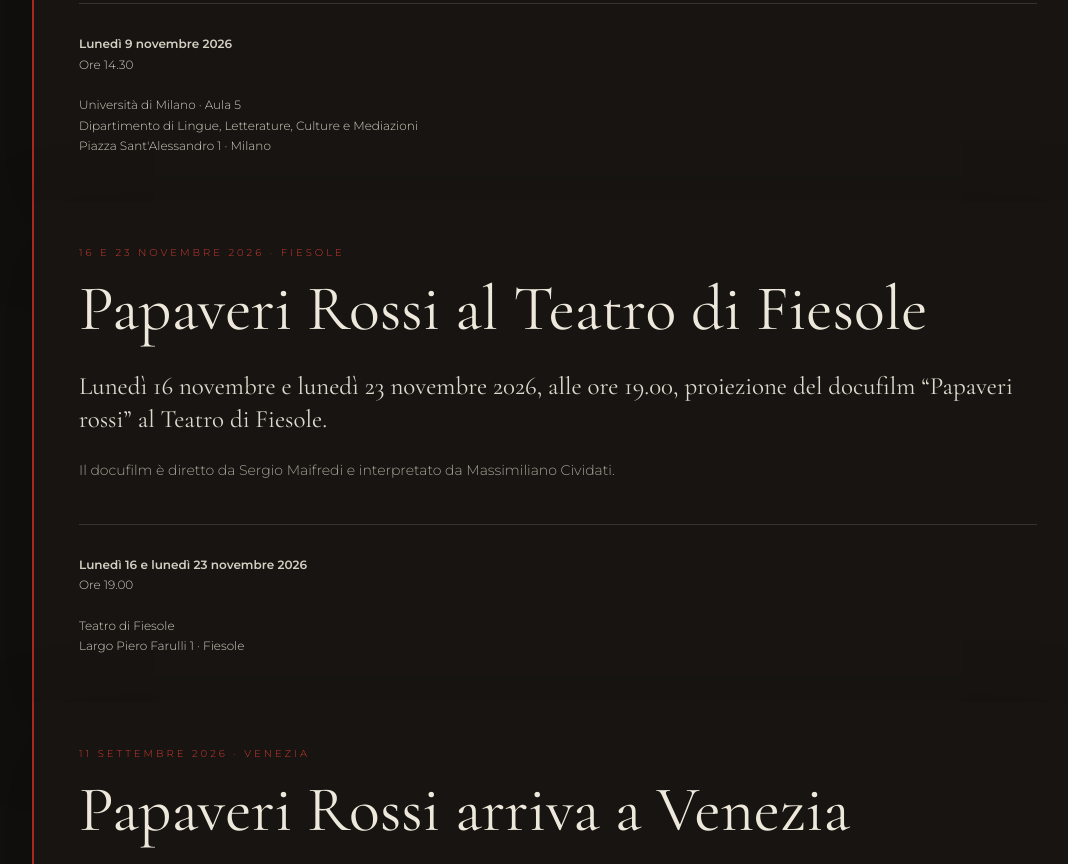
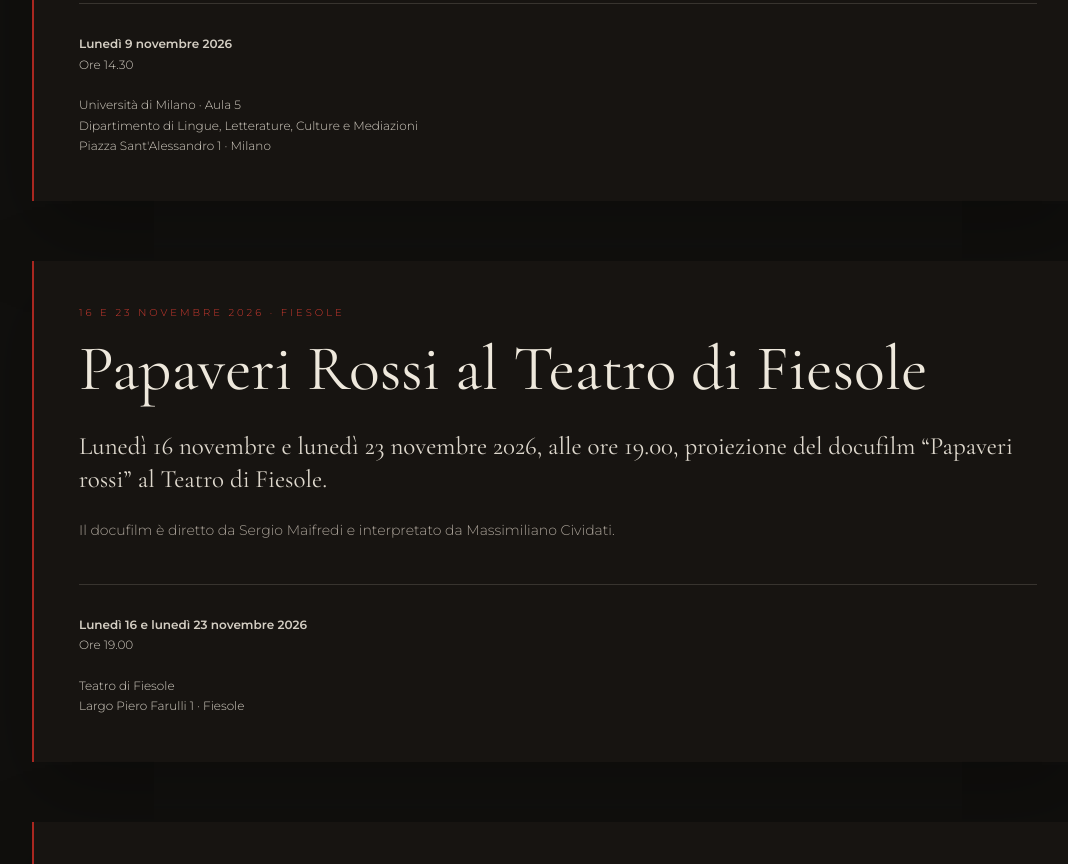
Before and after one commit to u7165266757-maker/papaverirossifilm, a plain HTML site: page index.html in a window 1280 px wide. Shown: the part 2072-2936 px from the top of the page, without its empty margins (83-1151 px from the left). Drawn offline with nearby package versions, Linux system fonts and the light colour scheme.

Commit message:
Add margin to news cards and update styles

```diff
--- a/style.css
+++ b/style.css
@@ -673,6 +673,13 @@
 }
 
 
+.news-card + .news-card {
+
+    margin-top: 60px;
+
+}
+
+
 .news-date {
 
     color: var(--red-light);
@@ -1197,6 +1204,16 @@
 }
 
 
+/*
+   IMPORTANTISSIMO:
+
+   L'iframe Facebook è già presente al caricamento
+   della pagina.
+
+   In questo modo Facebook può mostrare subito
+   la sua vera thumbnail e il suo pulsante Play.
+*/
+
 .interview-trailer .facebook-video-player {
 
     position: absolute;
```
